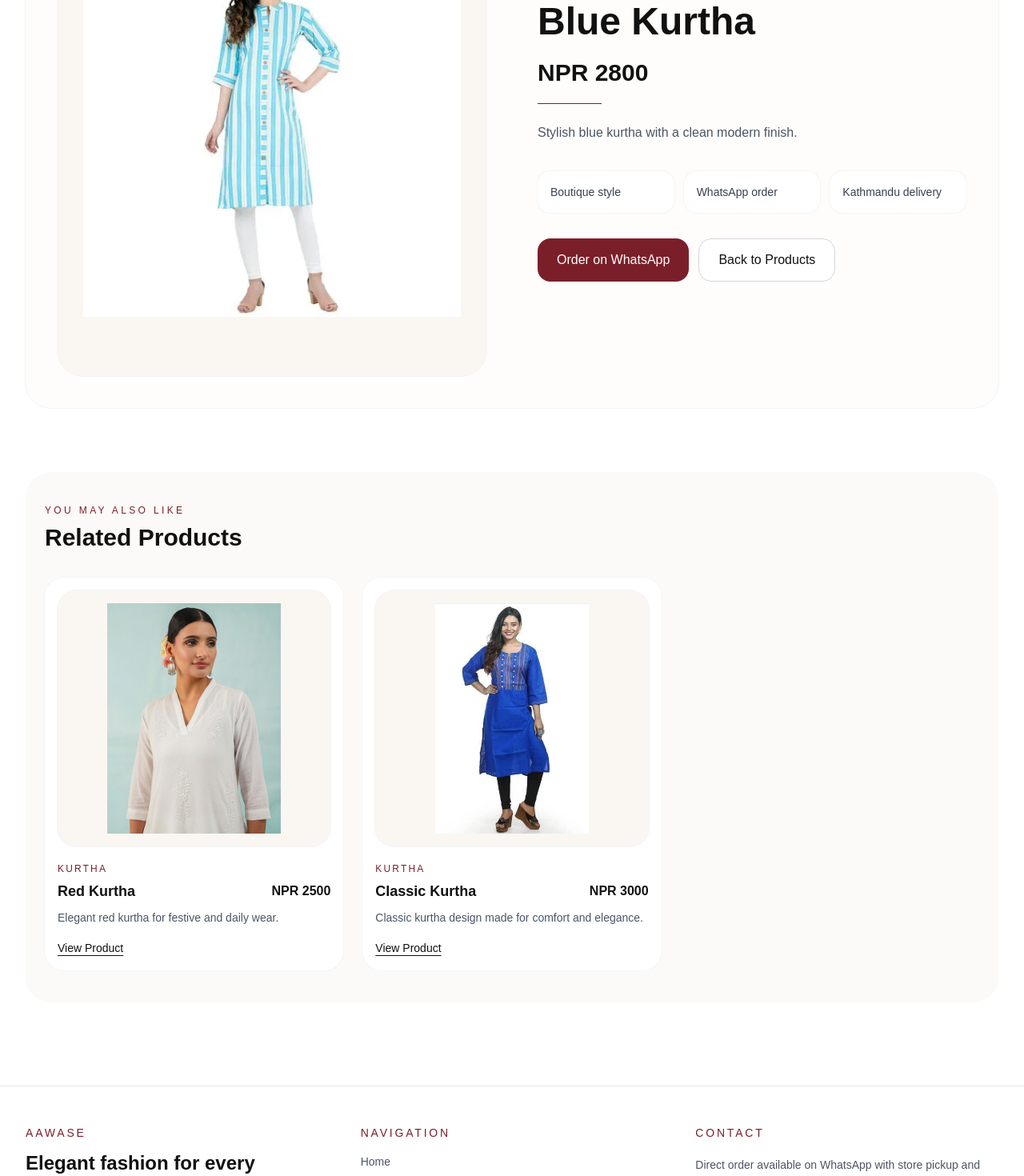
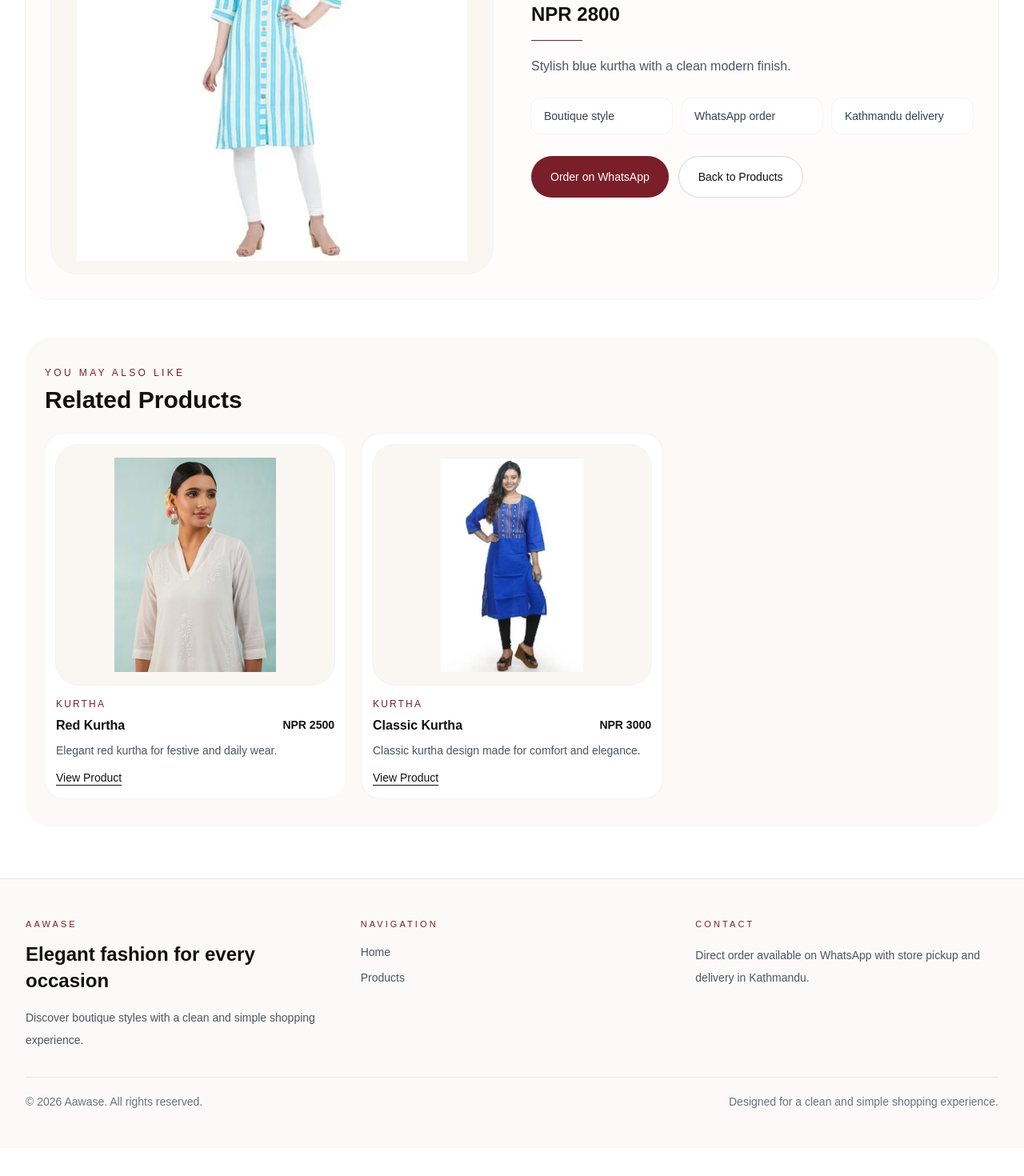
Before and after one commit to alpd-lgtm/osmic-fashion, a Next.js app: page /products/blue-kurtha in a window 1280 px wide. Shown: the part 380-1850 px from the top of the page at 80% size. After the commit the page ends 1815 px from the top, so only its background shows below. Built offline with nearby package versions, Linux system fonts and the light colour scheme.

Commit message:
update homepage design

```diff
--- a/app/layout.tsx
+++ b/app/layout.tsx
@@ -27,7 +27,7 @@ export default function RootLayout({
   return (
     <html
       lang="en"
-      className={`${geistSans.variable} ${geistMono.variable} h-full antialiased`}
+      className={`${geistSans.variable} ${geistMono.variable} h-full antialiased scroll-smooth`}
     >
       <body className="min-h-full bg-white text-[#111111]">
         <div className="flex min-h-screen flex-col">
@@ -35,14 +35,14 @@ export default function RootLayout({
 
           <main className="flex-1">{children}</main>
 
-          <footer className="mt-16 border-t border-gray-200 bg-white text-[#111111]">
-            <div className="mx-auto max-w-7xl px-4 py-12 sm:px-6 lg:px-8">
+          <footer className="mt-8 border-t border-gray-200 bg-[#FCFAF8] text-[#111111]">
+            <div className="mx-auto max-w-7xl px-4 py-10 sm:px-6 sm:py-12 lg:px-8">
               <div className="grid grid-cols-1 gap-10 md:grid-cols-3">
                 <div>
-                  <p className="text-sm uppercase tracking-[0.2em] text-[#7A1F2A]">
+                  <p className="text-[11px] uppercase tracking-[0.28em] text-[#7A1F2A]">
                     Aawase
                   </p>
-                  <h3 className="mt-3 text-2xl font-semibold">
+                  <h3 className="mt-3 max-w-xs text-2xl font-semibold leading-snug">
                     Elegant fashion for every occasion
                   </h3>
                   <p className="mt-4 max-w-md text-sm leading-7 text-gray-600">
@@ -52,19 +52,19 @@ export default function RootLayout({
                 </div>
 
                 <div>
-                  <p className="text-sm uppercase tracking-[0.2em] text-[#7A1F2A]">
+                  <p className="text-[11px] uppercase tracking-[0.28em] text-[#7A1F2A]">
                     Navigation
                   </p>
                   <div className="mt-4 flex flex-col gap-3 text-sm">
                     <Link
                       href="/"
-                      className="text-gray-600 transition hover:text-[#7A1F2A]"
+                      className="text-gray-600 transition duration-300 hover:text-[#7A1F2A]"
                     >
                       Home
                     </Link>
                     <Link
                       href="/products"
-                      className="text-gray-600 transition hover:text-[#7A1F2A]"
+                      className="text-gray-600 transition duration-300 hover:text-[#7A1F2A]"
                     >
                       Products
                     </Link>
@@ -72,17 +72,17 @@ export default function RootLayout({
                 </div>
 
                 <div>
-                  <p className="text-sm uppercase tracking-[0.2em] text-[#7A1F2A]">
+                  <p className="text-[11px] uppercase tracking-[0.28em] text-[#7A1F2A]">
                     Contact
                   </p>
-                  <p className="mt-4 text-sm leading-7 text-gray-600">
+                  <p className="mt-4 max-w-sm text-sm leading-7 text-gray-600">
                     Direct order available on WhatsApp with store pickup and
                     delivery in Kathmandu.
                   </p>
                 </div>
               </div>
 
-              <div className="mt-10 flex flex-col gap-3 border-t border-gray-200 pt-6 text-sm text-gray-500 sm:flex-row sm:items-center sm:justify-between">
+              <div className="mt-8 flex flex-col gap-3 border-t border-gray-200 pt-5 text-sm text-gray-500 sm:flex-row sm:items-center sm:justify-between">
                 <p>© 2026 Aawase. All rights reserved.</p>
                 <p>Designed for a clean and simple shopping experience.</p>
               </div>
--- a/app/products/[slug]/page.tsx
+++ b/app/products/[slug]/page.tsx
@@ -23,9 +23,9 @@ export default async function ProductDetailPage({
     .slice(0, 3);
 
   return (
-    <main className="mx-auto max-w-7xl bg-white px-4 py-6 sm:px-6 sm:py-10 lg:px-8">
+    <main className="mx-auto max-w-7xl bg-white px-4 pt-4 pb-6 sm:px-6 sm:pt-6 sm:pb-8 lg:px-8">
       {/* Breadcrumb */}
-      <div className="mb-6 flex flex-wrap items-center gap-2 text-sm text-gray-500">
+      <div className="mb-5 flex flex-wrap items-center gap-2 text-sm text-gray-500">
         <Link href="/" className="hover:text-[#7A1F2A]">
           Home
         </Link>
@@ -38,17 +38,17 @@ export default async function ProductDetailPage({
       </div>
 
       {/* Product Detail */}
-      <section className="rounded-[2rem] bg-[#FFFDFC] p-4 ring-1 ring-gray-100 sm:p-8 lg:p-10">
-        <div className="grid grid-cols-1 gap-8 lg:grid-cols-2 lg:gap-16">
+      <section className="rounded-[2rem] bg-[#FFFDFC] p-4 ring-1 ring-gray-100 sm:p-6 lg:p-8">
+        <div className="grid grid-cols-1 gap-8 lg:grid-cols-2 lg:gap-12">
           {/* Image */}
           <div className="relative">
-            <div className="relative h-[360px] w-full overflow-hidden rounded-[2rem] bg-[#FAF7F3] ring-1 ring-gray-100 sm:h-[480px] lg:h-[620px]">
+            <div className="relative h-[320px] w-full overflow-hidden rounded-[2rem] bg-[#FAF7F3] ring-1 ring-gray-100 sm:h-[420px] lg:h-[520px]">
               <Image
                 src={product.image}
                 alt={product.name}
                 fill
                 priority
-                className="object-contain p-4 sm:p-8"
+                className="object-contain p-4 transition duration-500 hover:scale-[1.03]"
               />
             </div>
           </div>
@@ -59,47 +59,47 @@ export default async function ProductDetailPage({
               {product.category}
             </p>
 
-            <h1 className="mt-3 text-3xl font-bold leading-tight text-[#111111] sm:text-4xl lg:text-5xl">
+            <h1 className="mt-3 text-2xl font-bold leading-tight text-[#111111] sm:text-3xl lg:text-4xl">
               {product.name}
             </h1>
 
-            <p className="mt-4 text-2xl font-semibold text-[#111111] sm:text-3xl">
+            <p className="mt-3 text-xl font-semibold text-[#111111] sm:text-2xl">
               NPR {product.price}
             </p>
 
-            <div className="mt-5 h-px w-20 bg-[#7A1F2A]" />
+            <div className="mt-4 h-px w-16 bg-[#7A1F2A]" />
 
-            <p className="mt-5 text-base leading-8 text-gray-600">
+            <p className="mt-4 text-sm leading-7 text-gray-600 sm:text-base sm:leading-8">
               {product.description}
             </p>
 
             {/* Highlights */}
-            <div className="mt-8 grid grid-cols-1 gap-3 sm:grid-cols-3">
-              <div className="rounded-2xl bg-white px-4 py-4 text-sm text-gray-700 ring-1 ring-gray-100">
+            <div className="mt-6 grid grid-cols-1 gap-3 sm:grid-cols-3">
+              <div className="rounded-xl bg-white px-4 py-3 text-sm text-gray-700 ring-1 ring-gray-100">
                 Boutique style
               </div>
-              <div className="rounded-2xl bg-white px-4 py-4 text-sm text-gray-700 ring-1 ring-gray-100">
+              <div className="rounded-xl bg-white px-4 py-3 text-sm text-gray-700 ring-1 ring-gray-100">
                 WhatsApp order
               </div>
-              <div className="rounded-2xl bg-white px-4 py-4 text-sm text-gray-700 ring-1 ring-gray-100">
+              <div className="rounded-xl bg-white px-4 py-3 text-sm text-gray-700 ring-1 ring-gray-100">
                 Kathmandu delivery
               </div>
             </div>
 
             {/* CTA */}
-            <div className="mt-8 flex flex-col gap-3 sm:flex-row">
+            <div className="mt-7 flex flex-col gap-3 sm:flex-row">
               <a
                 href="https://wa.me/9779800000000"
                 target="_blank"
                 rel="noopener noreferrer"
-                className="inline-flex min-h-[54px] items-center justify-center rounded-2xl bg-[#7A1F2A] px-6 py-3 text-base font-medium text-white transition hover:opacity-90"
+                className="inline-flex min-h-[52px] items-center justify-center rounded-full bg-[#7A1F2A] px-6 py-3 text-sm font-medium text-white transition hover:scale-[1.02] hover:opacity-95"
               >
                 Order on WhatsApp
               </a>
 
               <Link
                 href="/products"
-                className="inline-flex min-h-[54px] items-center justify-center rounded-2xl border border-gray-300 bg-white px-6 py-3 text-base font-medium text-[#111111] transition hover:border-[#7A1F2A] hover:text-[#7A1F2A]"
+                className="inline-flex min-h-[52px] items-center justify-center rounded-full border border-gray-300 bg-white px-6 py-3 text-sm font-medium text-[#111111] transition hover:border-[#7A1F2A] hover:text-[#7A1F2A]"
               >
                 Back to Products
               </Link>
@@ -110,8 +110,8 @@ export default async function ProductDetailPage({
 
       {/* Related Products */}
       {relatedProducts.length > 0 && (
-        <section className="mt-16 rounded-[2rem] bg-[#FCFAF8] px-4 py-8 sm:mt-20 sm:px-6 sm:py-10">
-          <div className="mb-8">
+        <section className="mt-10 rounded-[2rem] bg-[#FCFAF8] px-4 py-8 sm:mt-12 sm:px-6 sm:py-9">
+          <div className="mb-6">
             <p className="text-xs uppercase tracking-[0.28em] text-[#7A1F2A]">
               You may also like
             </p>
@@ -120,45 +120,45 @@ export default async function ProductDetailPage({
             </h2>
           </div>
 
-          <div className="grid grid-cols-1 gap-6 sm:grid-cols-2 lg:grid-cols-3">
+          <div className="grid grid-cols-1 gap-5 sm:grid-cols-2 lg:grid-cols-3">
             {relatedProducts.map((item) => (
               <article
                 key={item.id}
-                className="group rounded-3xl bg-white p-4 ring-1 ring-gray-100 transition duration-300 hover:-translate-y-1 hover:shadow-md hover:ring-[#7A1F2A]/20"
+                className="group rounded-3xl bg-white p-3.5 ring-1 ring-gray-100 transition duration-300 hover:-translate-y-1 hover:shadow-lg hover:ring-[#7A1F2A]/20"
               >
                 <Link href={`/products/${item.slug}`} className="block">
-                  <div className="relative h-[280px] w-full overflow-hidden rounded-3xl bg-[#FAF7F3] ring-1 ring-gray-100 sm:h-[320px]">
+                  <div className="relative h-[260px] w-full overflow-hidden rounded-[1.75rem] bg-[#FAF7F3] ring-1 ring-gray-100 sm:h-[300px]">
                     <Image
                       src={item.image}
                       alt={item.name}
                       fill
-                      className="object-contain p-4 transition duration-500 group-hover:scale-[1.03]"
+                      className="object-contain p-4 transition duration-500 group-hover:scale-[1.05]"
                     />
                   </div>
                 </Link>
 
-                <div className="mt-5">
+                <div className="mt-4">
                   <p className="text-xs uppercase tracking-[0.18em] text-[#7A1F2A]">
                     {item.category}
                   </p>
 
                   <div className="mt-2 flex items-start justify-between gap-4">
-                    <h3 className="text-lg font-semibold leading-snug text-[#111111]">
+                    <h3 className="text-base font-semibold leading-snug text-[#111111]">
                       <Link href={`/products/${item.slug}`}>{item.name}</Link>
                     </h3>
 
-                    <p className="shrink-0 text-sm font-semibold text-[#111111] sm:text-base">
+                    <p className="shrink-0 text-sm font-semibold text-[#111111]">
                       NPR {item.price}
                     </p>
                   </div>
 
-                  <p className="mt-2 text-sm leading-6 text-gray-600">
+                  <p className="mt-2 text-sm leading-6 text-gray-600 line-clamp-2">
                     {item.description}
                   </p>
 
                   <Link
                     href={`/products/${item.slug}`}
-                    className="mt-4 inline-block text-sm font-medium text-[#111111] underline underline-offset-4 hover:text-[#7A1F2A]"
+                    className="mt-3 inline-flex items-center text-sm font-medium text-[#111111] underline underline-offset-4 transition hover:text-[#7A1F2A]"
                   >
                     View Product
                   </Link>
```
Also changed, not shown: app/page.tsx (+0 -48 lines).
